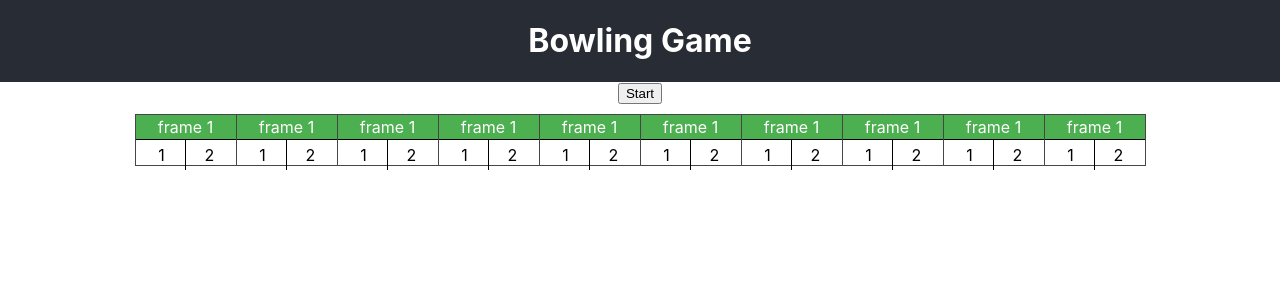
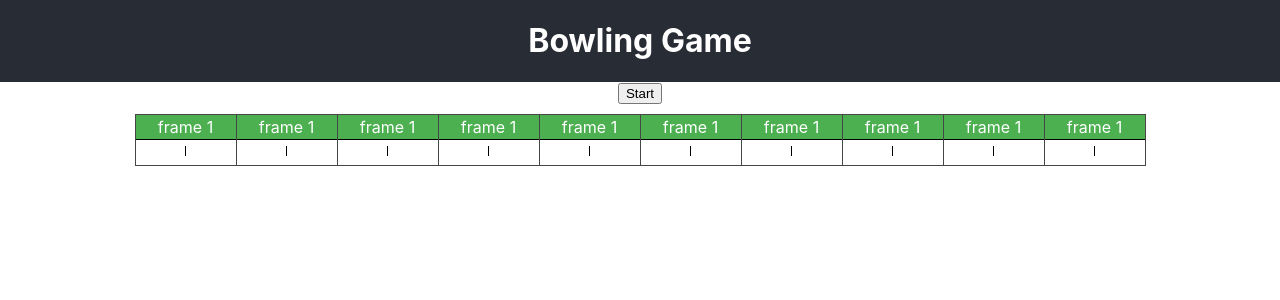
Before and after one commit to naveen5765/bowling-game-kata, a React (Create React App) app: page / in a window 1280 px wide. Shown: the top 300 px of the page. Built offline with nearby package versions, Linux system fonts and the light colour scheme; the HTML template or start-up script is replaced by a standard one.

Commit message:
Feat: Display pins in each frames based on the input

```diff
--- a/src/App.js
+++ b/src/App.js
@@ -8,16 +8,28 @@ class App extends Component {
     this.scoreBoard = [];
   }
 
+  state = {
+    scoreBoard: []
+  }
+
   rollPins = () =>{
+    let scoreBoard = [];
     for(let i=0; i<20 ; i++){
-      this.scoreBoard.push(Math.round(Math.random() * 10));
+      scoreBoard.push(Math.round(Math.random() * 10));
     }
+    this.setState({
+      scoreBoard
+    })
   }
 
   getFrames = () =>{
     let frameList = [];
-    for(let i=0; i<10; i++){
-      frameList.push(<FrameComponent key={i}/>);
+    for(let i=0; i<20; i=i+2){
+      frameList.push(
+        <FrameComponent key={i}
+          roll1={this.state.scoreBoard[i]}
+          roll2={this.state.scoreBoard[i+1]}/>
+      );
     }
     return frameList;
   }
--- a/src/components/Frame-component.jsx
+++ b/src/components/Frame-component.jsx
@@ -1,15 +1,21 @@
 import React from 'react';
+import PropTypes from 'prop-types';
 
 const FrameComponent = function(props){
     return (
         <div className="frame">
             <p> frame 1</p>
             <div className="pins">
-                <span>1</span>
-                <span>2</span>
+                <span>{props.roll1}</span>
+                <span>{props.roll2}</span>
             </div>
         </div>
     );
 }
 
+FrameComponent.propTypes = {
+    roll1: PropTypes.number,
+    roll2: PropTypes.number
+}
+
 export default FrameComponent;
```
Also changed, not shown: 2 other files (tests, documents, lock files or other folders).
